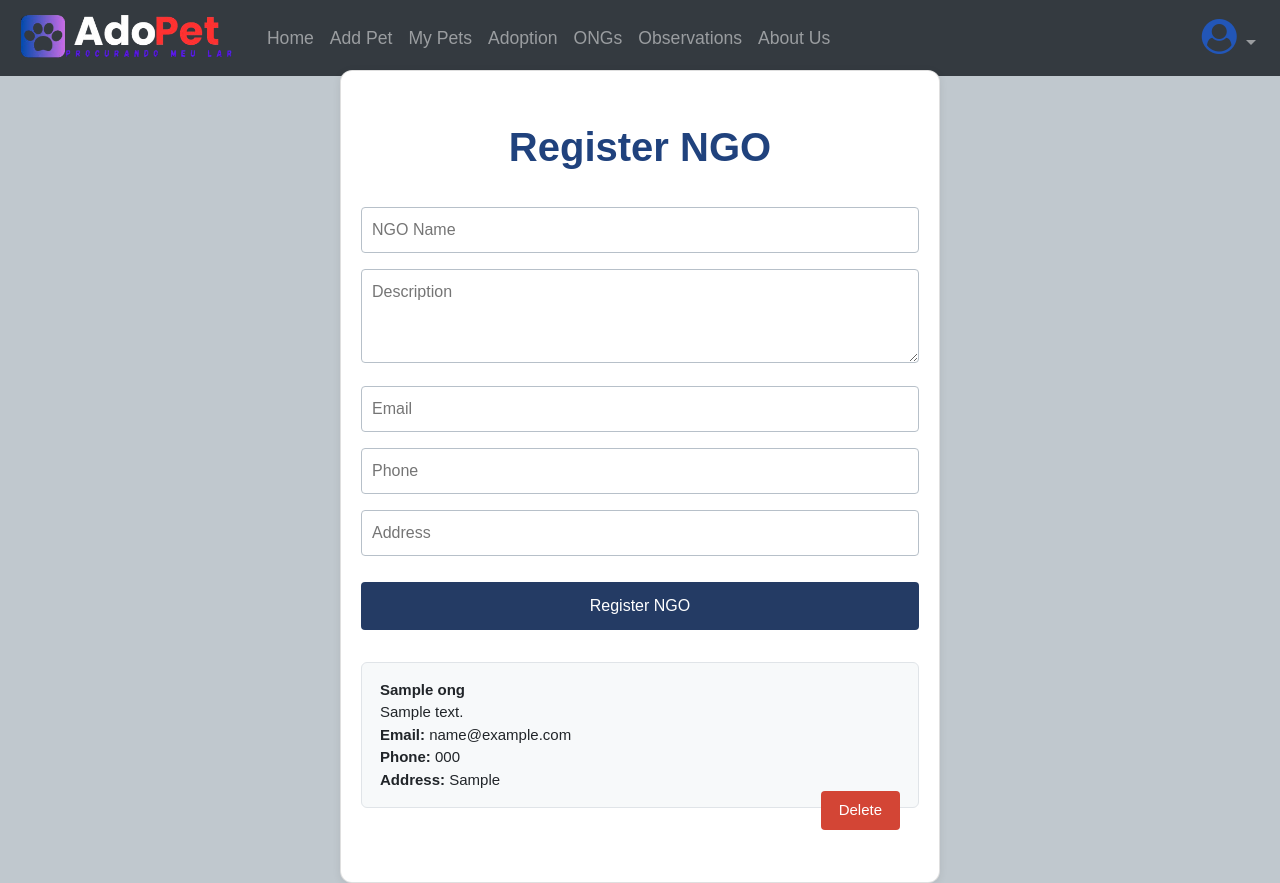
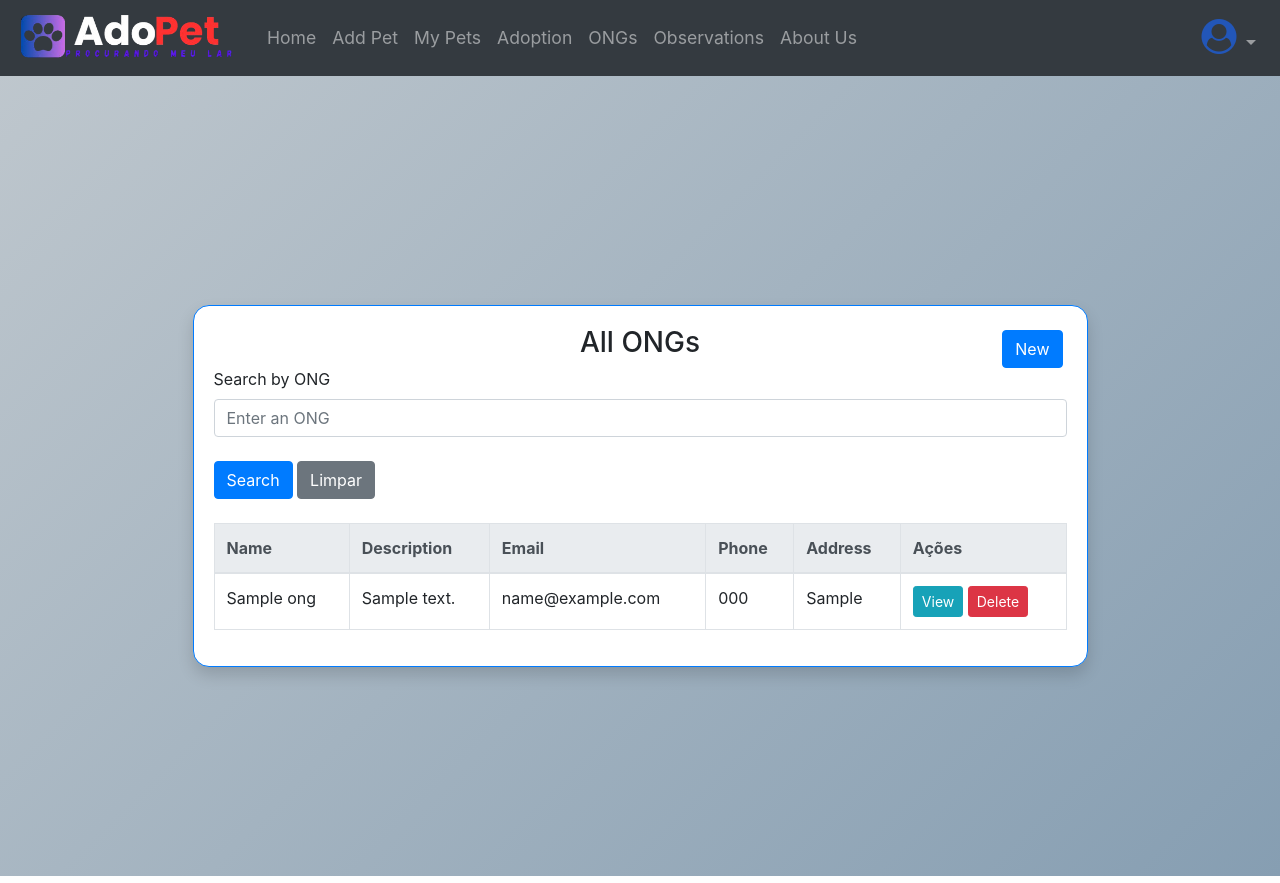
Before and after one commit to gaspardasilva12/Projeto-Web, a Flask app: page /ongs in a window 1280 px wide. Run offline with Flask 3, Linux system fonts and the light colour scheme; a user stored in the database is signed in; tables that the repository leaves empty hold one stand-in row (values such as "Sample post"); some libraries are stand-ins or nearby versions.

Commit message:
feat:adiciona CRUD ONGs

```diff
--- a/website/__init__.py
+++ b/website/__init__.py
@@ -16,7 +16,7 @@ def create_app():
     app = Flask(__name__)
     app.config['SECRET_KEY'] = 'hjshjhdjah kjshkjdhjs'
     # Define absolute path of the database
-    app.config['SQLALCHEMY_DATABASE_URI'] = f'sqlite:///{os.path.join(app.root_path, DB_NAME)}'
+    app.config['SQLALCHEMY_DATABASE_URI'] = f'sqlite:///{os.path.join(app.instance_path, DB_NAME)}'
 
     if not os.path.exists(UPLOAD_FOLDER):
         os.makedirs(UPLOAD_FOLDER)
@@ -58,7 +58,8 @@ def create_app():
     return app
 
 def create_database(app):
-    db_path = os.path.join(app.root_path, DB_NAME)
+    db_path = os.path.join(app.instance_path, DB_NAME)
+    print(db_path)
     if not path.exists(db_path):
         with app.app_context():
             db.create_all()
--- a/website/templates/ongs.html
+++ b/website/templates/ongs.html
@@ -1,143 +1,133 @@
-{% extends "base.html" %}
+{% extends "base.html" %}{% block title %}AdoPet{% endblock %}
 {% block content %}
 
 <style>
 body {
-        font-family: Arial, sans-serif;
-        background: #c0c8ce;
+    background: linear-gradient(135deg, #c0c8ce 0%, #869eb2 100%);
+    min-height: 100vh;
     margin: 0;
+    padding: 0;
 }
 
 .card {
-        max-width: 600px;
-        margin: 40px auto;
-        border-radius: 12px;
-        box-shadow: 0 2px 8px rgba(0, 0, 0, 0.08);
-        padding: 32px 0;
+    border-radius: 16px;
+    box-shadow: 0 2px 8px rgba(0, 0, 0, 0.1);
+    margin-top: 20px;
 }
 
-    h1 {
-        text-align: center;
-        color: #20427d;
-        margin-bottom: 36px;
+.card-body {
+    position: relative;
 }
 
-    .form-ong input,
-    .form-ong textarea {
-        width: 100%;
-        margin-bottom: 16px;
-        border: 1px solid #b7c0c9;
-        border-radius: 4px;
-        padding: 10px;
-        font-size: 16px;
-    }
-
-    .form-ong button {
-        background: #243b64;
-        color: #fff;
-        border: none;
-        border-radius: 4px;
-        width: 100%;
-        padding: 12px 0;
-        margin-top: 10px;
-        font-size: 16px;
-    }
-
-    .ong-list {
-        list-style: none;
-        padding: 0;
-        margin-top: 32px;
-    }
-
-    .ong-item {
-        background: #f7f9fa;
-        border: 1px solid #e0e4e8;
-        border-radius: 6px;
-        padding: 16px 18px;
-        margin-bottom: 18px;
-        font-size: 15px;
-    }
-
-    .btn-excluir {
-        background: #d34535;
-        color: #fff;
-        border: none;
-        border-radius: 4px;
-        float: right;
-        padding: 8px 18px;
-        font-size: 15px;
-        margin-left: 10px;
-    }
-
-    .no-ongs {
-        text-align: center;
-        color: #888;
-        padding: 18px 0;
-        font-size: 16px;
+.card-body .btn.btn-primary[type="button"] {
+    position: absolute;
+    top: 1.5rem;
+    right: 1.5rem;
+    z-index: 2;
 }
 </style>
+</head>
 
-<div class="card">
+<body>
+<div class="col-md-6 col-lg-10 mx-auto">
+    <div class="card shadow border-primary">
     <div class="card-body">
-        <form class="form-ong" method="POST" action="{{ url_for('views.listar_ongs') }}">
-            <h1><strong>Register NGO</strong></h1>
-            <input type="text" name="nome" required placeholder="NGO Name">
-            <textarea name="descricao" rows="3" required placeholder="Description"></textarea>
-            <input type="email" name="email" required placeholder="Email">
-            <input type="tel" name="telefone" required placeholder="Phone">
-            <input type="text" name="endereco" required placeholder="Address">
-            <button type="submit">Register NGO</button>
+        <h3 class="text-center">All ONGs</h3>
+        <a href="/add-ong"><button class="btn btn-primary" type="button">New</button></a>
+        <form method="GET" action="/ongs" class="mb-4">
+        <div class="form-group">
+            <label for="nome">Search by ONG</label>
+            <input type="text" class="form-control" id="nome" name="nome" placeholder="Enter an ONG"
+            value="{{ request.args.get('nome', '') }}" />
+            <input type="hidden" name="descricao" value="{{ request.args.get('descricao', '') }}">
+            <input type="hidden" name="email" value="{{ request.args.get('email', '') }}">
+            <input type="hidden" name="endereco" value="{{ request.args.get('endereco', '') }}">
+            <input type="hidden" name="endereco" value="{{ request.args.get('telefone', '') }}">
+        </div>
+        <button type="submit" class="btn btn-primary mt-2">Search</button>
+        <a href="/ongs" class="btn btn-secondary mt-2">Limpar</a>
         </form>
 
-        <ul class="ong-list" id="lista-ongs">
+        {% if ongs %}
+        <div class="table-responsive">
+        <table class="table table-bordered">
+            <thead class="thead-light">
+            <tr>
+                <th>Name</th>
+                <th>Description</th>
+                <th>Email</th>
+                <th>Phone</th>
+                <th>Address</th>
+                <th>Ações</th>
+            </tr>
+            </thead>
+            <tbody>
             {% for ong in ongs %}
-            <li class="ong-item">
-                <div><strong>{{ ong.nome }}</strong></div>
-                <div>{{ ong.descricao }}</div>
-                <div><strong>Email:</strong> {{ ong.email }}</div>
-                <div><strong>Phone:</strong> {{ ong.telefone }}</div>
-                <div><strong>Address:</strong> {{ ong.endereco }}</div>
-                <form method="POST" action="{{ url_for('views.excluir_ong') }}" style="display:inline;">
-                    <input type="hidden" name="ong_id" value="{{ ong.id }}">
-                    <button type="button" class="btn-excluir" onclick="confirmarExclusao(this.form)">Delete</button>
+            <tr>
+                <td>{{ ong.nome }}</td>
+                <td>{{ ong.descricao }}</td>
+                <td>{{ ong.email }}</td>
+                <td>{{ ong.telefone }}</td>
+                <td>{{ ong.endereco }}</td>
+                <td>
+                <a href="/ongs/{{ ong.id }}" class="btn btn-info btn-sm">View</a>
+                {% if user.is_authenticated %}
+                <form method="POST" action="/excluir_ong/{{ ong.id }}" class="delete-ong-form" style="display:inline;">
+                    <button type="button" class="btn btn-danger btn-sm delete-ong-btn">Delete</button>
                 </form>
-            </li>
+                {% endif %}
+                </td>
+            </tr>
+            {% endfor %}
+            </tbody>
+        </table>
+        </div>
         {% else %}
-            <li class="no-ongs">No NGOs registered.</li>
-            {% endfor %}
-        </ul>
+        <p class="text-muted">No ongs found.</p>
+        {% endif %}
+    </div>
     </div>
 </div>
 
-
-<div id="modal-confirmacao"
-    style="display:none; position:fixed; top:0; left:0; width:100vw; height:100vh; background:rgba(0,0,0,0.3); align-items:center; justify-content:center; z-index:9999;">
-    <div
-        style="background:#fff; padding:32px 40px; border-radius:8px; box-shadow:0 2px 8px rgba(0,0,0,0.15); text-align:center;">
-        <p style="margin-bottom: 24px;">Are you sure you want to delete this NGO?</p>
-        <button onclick="enviarExclusao()"
-            style="background:#e74c3c; color:#fff; border:none; padding:10px 24px; border-radius:4px; margin-right:16px; font-size:16px;">Yes,
-            delete</button>
-        <button onclick="fecharModal()"
-            style="background:#ccc; color:#333; border:none; padding:10px 24px; border-radius:4px; font-size:16px;">Cancel</button>
+<div class="modal fade" id="confirmDeleteModal" tabindex="-1" role="dialog" aria-labelledby="confirmDeleteModalLabel"
+    aria-hidden="true">
+    <div class="modal-dialog" role="document">
+    <div class="modal-content">
+        <div class="modal-header">
+        <h5 class="modal-title" id="confirmDeleteModalLabel">Confirm Delete</h5>
+        <button type="button" class="close" data-dismiss="modal" aria-label="Close">
+            <span aria-hidden="true">&times;</span>
+        </button>
+        </div>
+        <div class="modal-body">
+        Are you sure you want to delete this ONG?
+        </div>
+        <div class="modal-footer">
+        <button type="button" class="btn btn-secondary" data-dismiss="modal">Cancel</button>
+        <button type="button" class="btn btn-danger" id="confirmDeleteBtn">Delete</button>
+        </div>
+    </div>
     </div>
 </div>
 
 <script>
-    let formParaExcluir = null;
-    function confirmarExclusao(form) {
-        formParaExcluir = form;
-        document.getElementById('modal-confirmacao').style.display = 'flex';
+    let formToDelete = null;
+
+    document.querySelectorAll('.delete-ong-btn').forEach(btn => {
+    btn.addEventListener('click', function (e) {
+        formToDelete = this.closest('form');
+        var modal = new bootstrap.Modal(document.getElementById('confirmDeleteModal'));
+        modal.show();
+    });
+    });
+
+    document.getElementById('confirmDeleteBtn').addEventListener('click', function () {
+    if (formToDelete) {
+        formToDelete.submit();
     }
-    function fecharModal() {
-        document.getElementById('modal-confirmacao').style.display = 'none';
-        formParaExcluir = null;
-    }
-    function enviarExclusao() {
-        if (formParaExcluir) {
-            formParaExcluir.submit();
-        }
-        fecharModal();
-    }
+    });
 </script>
+</body>
+
+</html>
 {% endblock %}
--- a/website/views.py
+++ b/website/views.py
@@ -16,7 +16,7 @@ ALLOWED_EXTENSIONS = {'png', 'jpg', 'jpeg', 'gif'}
 def home():
     return render_template("home.html", user=current_user)
 
-
+#CRUD Observações
 @views.route('/observations', methods=['GET', 'POST'])
 @login_required
 def observations():
@@ -34,7 +34,6 @@ def observations():
     user_observations = Observation.query.filter_by(user_id=current_user.id).all()
     return render_template("observations.html", user=current_user, observations=user_observations)
 
-
 @views.route('/delete-observation', methods=['POST'])
 @login_required
 def delete_observation():
@@ -47,37 +46,46 @@ def delete_observation():
         return jsonify({'success': True})
     return jsonify({'success': False})
 
-'''
-views.route('/add-pet', methods=['GET', 'POST'])
+###########################################################################################################
+#CRUD Pets
+
+@views.route('/add_pet', methods=['GET', 'POST'])
 @login_required
 def add_pet():
     if request.method == 'POST':
         name = request.form.get('name')
         species = request.form.get('species')
-        age = request.form.get('age')
+        age = int(request.form.get('age'))
         size = request.form.get('size')
         description = request.form.get('description')
-        image = request.form.get('image')
 
-        if not name or not species or not age:
-            flash('All fields are required!', category='error')
+        # Verifica se uma imagem foi enviada
+        image_file = request.files.get('image')
+        if image_file and image_file.filename != '':
+            image_filename = secure_filename(image_file.filename)
+            filepath = os.path.join(UPLOAD_FOLDER, image_filename)
+            image_file.save(filepath)
         else:
-            new_pet = Pet(
-                name=name,
-                species=species,
-                age=int(age),
-                size=size,
-                description=description,
-                image=image,
-                user_id=current_user.id
-            )
-            db.session.add(new_pet)
-            db.session.commit()
-            flash('Pet added successfully!', category='success')
-            return redirect(url_for('views.my_pets'))
+            # Atribui uma imagem padrão caso nenhuma imagem seja enviada
+            image_filename = 'default_pet.jpg'
+
+        pet = Pet(
+            name=name,
+            species=species,
+            age=age,
+            size=size,
+            description=description,
+            image=image_filename,
+            is_adopted=False,
+            user_id=current_user.id
+        )
+
+        db.session.add(pet)
+        db.session.commit()
+        flash('Pet added successfully!', category='success')
+        return redirect(url_for('views.my_pets'))
 
     return render_template("add_pet.html", user=current_user)
-'''
 
 @views.route("/pets", methods=['GET'])
 @login_required
@@ -133,6 +141,9 @@ def delete_pet(pet_id):
     db.session.commit()
     flash('Pet deleted successfully!', 'success')
     return redirect(url_for('views.get_profile'))
+
+###########################################################################################################
+#CRUD Perfil
 
 @views.route('/profile', methods=['GET', 'POST'])
 @login_required
@@ -195,9 +206,12 @@ def adopt_pet(pet_id):
         flash('This pet has already been adopted.', category='error')
     return redirect(url_for('views.adoption'))
 
-@views.route('/ongs', methods=['GET', 'POST'])
+###########################################################################################################
+#CRUD ONG
+
+@views.route('/add-ong', methods=['GET', 'POST'])
 @login_required
-def listar_ongs():
+def criar_ongs():
     if request.method == 'POST':
         nome = request.form['nome']
         descricao = request.form['descricao']
@@ -213,11 +227,48 @@ def listar_ongs():
             endereco=endereco
         )
         db.session.add(nova_ong)
+        print(nova_ong)
         db.session.commit()
         return redirect(url_for('views.listar_ongs'))
 
     ongs = Ong.query.all()
-    return render_template('ongs.html', ongs=ongs)
+    return render_template('add_ongs.html', ongs=ongs)
+
+@views.route('/ongs/<int:ong_id>', methods=['GET'])
+@login_required
+def view_ong(ong_id):
+    ong = Ong.query.get_or_404(ong_id)
+    return render_template('ong_detail.html', user=current_user, ong=ong)
+
+@views.route("/ongs", methods=['GET'])
+@login_required
+def listar_ongs():
+    name_query = request.args.get('nome', '')
+
+    if name_query:
+        ongs = Ong.query.filter(Ong.nome.ilike(f"%{name_query}%")).all()
+    else:
+        ongs = Ong.query.all()
+
+    return render_template("ongs.html", user=current_user, ongs=ongs)
+
+@views.route('/ongs/<int:ong_id>/edit', methods=['GET', 'POST'])
+@login_required
+def edit_ong(ong_id):
+    ong = Ong.query.get_or_404(ong_id)
+    if ong.user_id != current_user.id:
+        flash('You do not have permission to edit this pet.', 'error')
+        return redirect(url_for('views.get_all_pets'))
+    if request.method == 'POST':
+        ong.nome = request.form.get('nome')
+        ong.descricao = request.form.get('descricao')
+        ong.email = request.form.get('email')
+        ong.telefone = request.form.get('telefone')
+        ong.endereco = request.form.get('endereco')
+        db.session.commit()
+        flash('ONG updated successfully!', 'success')
+        return redirect(url_for('views.get_profile'))
+    return render_template('ongs.html', user=current_user, ong=ong)
 
 @views.route('/excluir_ong', methods=['POST'])
 @login_required
@@ -232,43 +283,7 @@ def excluir_ong():
 def allowed_file(filename):
     return '.' in filename and filename.rsplit('.', 1)[1].lower() in ALLOWED_EXTENSIONS
 
-@views.route('/add_pet', methods=['GET', 'POST'])
-@login_required
-def add_pet():
-    if request.method == 'POST':
-        name = request.form.get('name')
-        species = request.form.get('species')
-        age = int(request.form.get('age'))
-        size = request.form.get('size')
-        description = request.form.get('description')
 
-        # Verifica se uma imagem foi enviada
-        image_file = request.files.get('image')
-        if image_file and image_file.filename != '':
-            image_filename = secure_filename(image_file.filename)
-            filepath = os.path.join(app.config['UPLOAD_FOLDER'], image_filename)
-            image_file.save(filepath)
-        else:
-            # Atribui uma imagem padrão caso nenhuma imagem seja enviada
-            image_filename = 'default_pet.jpg'
-
-        pet = Pet(
-            name=name,
-            species=species,
-            age=age,
-            size=size,
-            description=description,
-            image=image_filename,
-            is_adopted=False,
-            user_id=current_user.id
-        )
-
-        db.session.add(pet)
-        db.session.commit()
-        flash('Pet added successfully!', category='success')
-        return redirect(url_for('views.my_pets'))
-
-    return render_template("add_pet.html", user=current_user)
 
 @views.route('/send-email', methods=['POST'])
 @login_required
```
Also changed, not shown: requirements.txt (+13 -3 lines), website/templates/add_ongs.html (added, +93 -0 lines), website/templates/ong_detail.html (added, +36 -0 lines), website/static/add.png (added), website/static/add.svg (added). Lines whose indentation alone changed are shown as unchanged.
